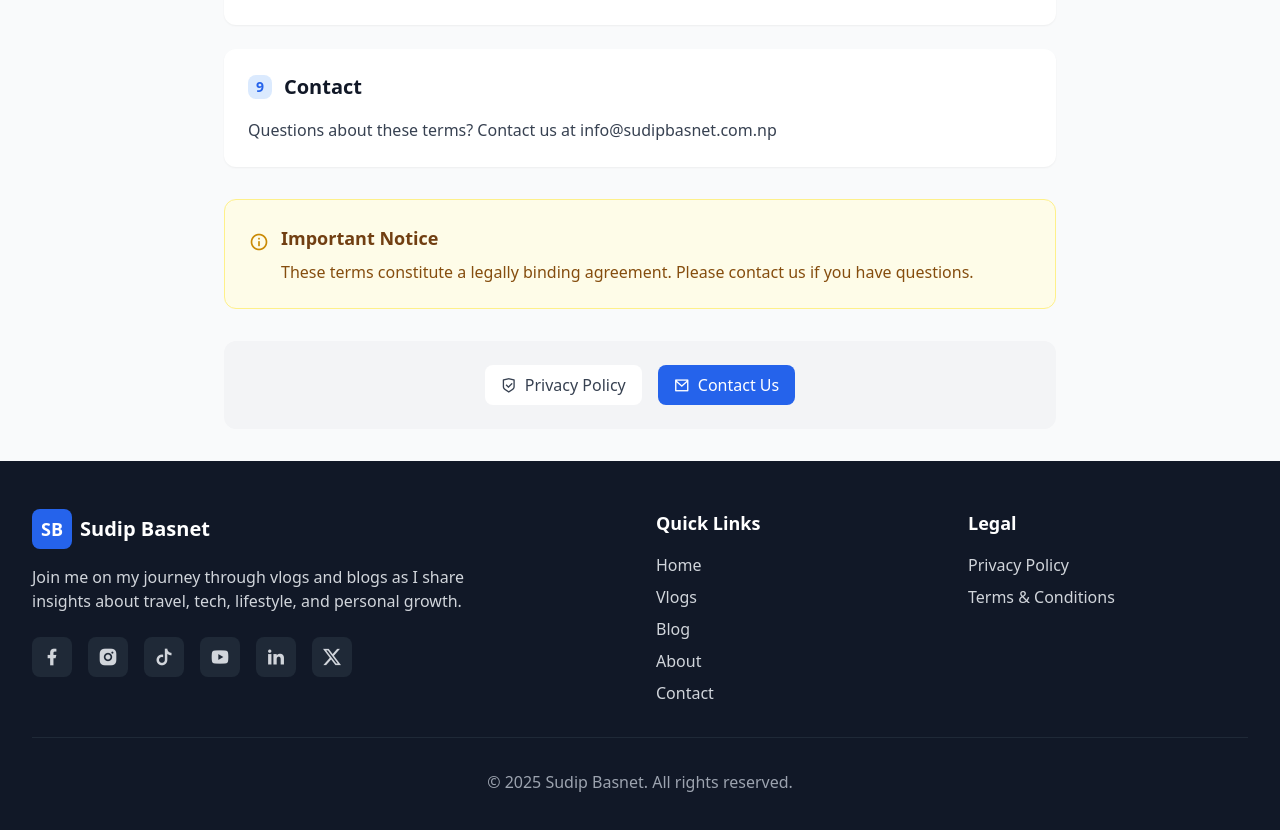
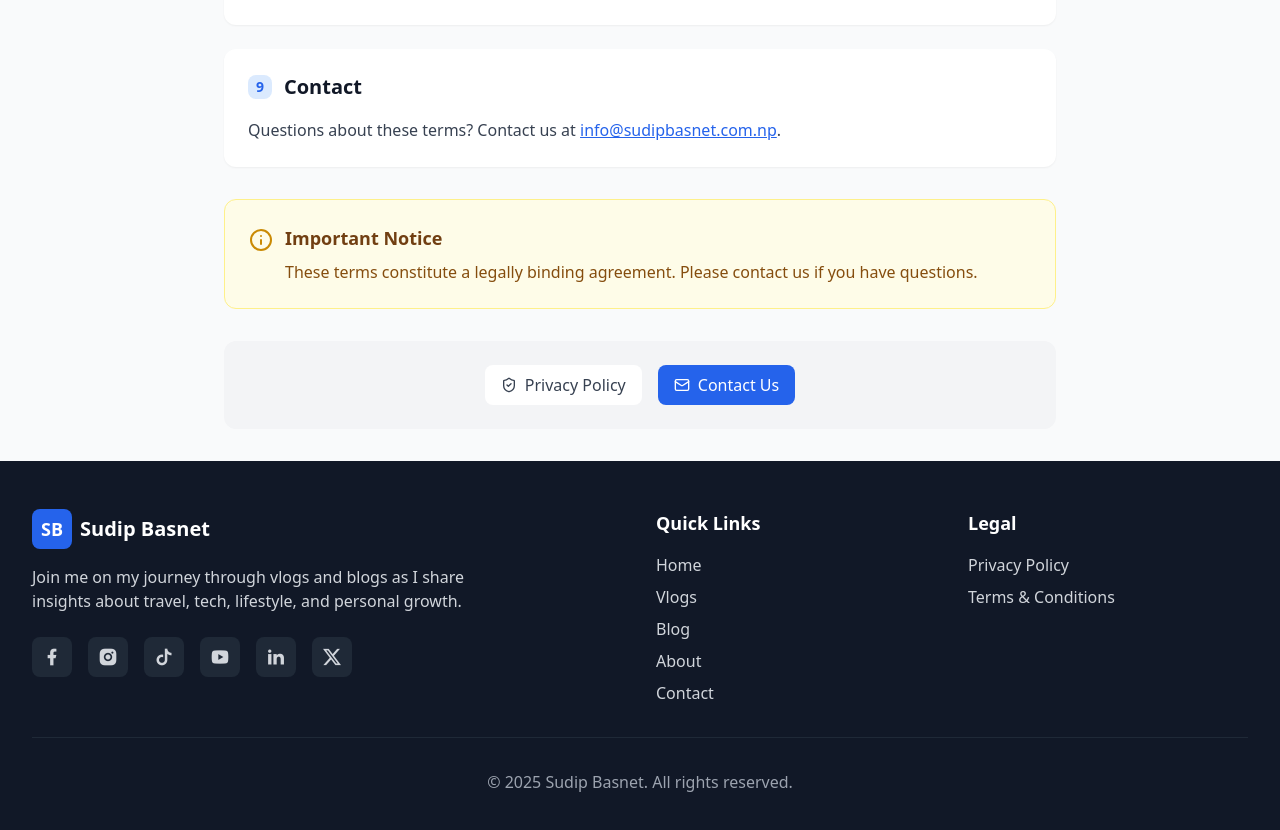
Before and after one commit to virtualsudip/sudipbasnet.com.np-v4, a React (Vite) app: page /terms in a window 1280 px wide. Shown: the part 1704-2534 px from the top of the page. Built offline with nearby package versions, Linux system fonts and the light colour scheme.

Commit message:
Update page.tsx

```diff
--- a/src/pages/terms/page.tsx
+++ b/src/pages/terms/page.tsx
@@ -1,6 +1,6 @@
-
 import Header from '../../components/feature/Header';
 import Footer from '../../components/feature/Footer';
+import { Info, ShieldCheck, Mail } from "lucide-react";
 
 export default function Terms() {
   const sections = [
@@ -62,7 +62,15 @@ export default function Terms() {
     {
       title: "Contact",
       content: [
-        "Questions about these terms? Contact us at info@sudipbasnet.com.np"
+        <>
+          Questions about these terms? Contact us at{" "}
+          <a
+            href="mailto:info@sudipbasnet.com.np"
+            className="text-blue-600 dark:text-blue-400 underline"
+          >
+            info@sudipbasnet.com.np
+          </a>.
+        </>
       ]
     }
   ];
@@ -74,13 +82,11 @@ export default function Terms() {
       <div className="max-w-4xl mx-auto px-4 sm:px-6 lg:px-8 py-8">
         {/* Header */}
         <div className="text-center mb-12">
-          <h1 className="text-4xl font-bold text-gray-900 dark:text-white mb-4">Terms & Conditions</h1>
+          <h1 className="text-4xl font-bold text-gray-900 dark:text-white mb-4">
+            Terms & Conditions
+          </h1>
           <p className="text-lg text-gray-600 dark:text-gray-300">
-            Last updated: {new Date().toLocaleDateString('en-US', {
-              year: 'numeric',
-              month: 'long',
-              day: 'numeric'
-            })}
+            Last updated: September 17, 2025
           </p>
         </div>
 
@@ -94,7 +100,10 @@ export default function Terms() {
         {/* Terms Sections */}
         <div className="space-y-6">
           {sections.map((section, index) => (
-            <div key={index} className="bg-white dark:bg-gray-800 rounded-xl shadow-sm p-6">
+            <div
+              key={index}
+              className="bg-white dark:bg-gray-800 rounded-xl shadow-sm p-6"
+            >
               <h2 className="text-xl font-bold text-gray-900 dark:text-white mb-4 flex items-center">
                 <span className="w-6 h-6 bg-blue-100 dark:bg-blue-800 text-blue-600 dark:text-blue-300 rounded-lg flex items-center justify-center text-sm font-bold mr-3">
                   {index + 1}
@@ -103,7 +112,10 @@ export default function Terms() {
               </h2>
               <div className="space-y-3">
                 {section.content.map((paragraph, pIndex) => (
-                  <p key={pIndex} className="text-gray-700 dark:text-gray-300 leading-relaxed">
+                  <p
+                    key={pIndex}
+                    className="text-gray-700 dark:text-gray-300 leading-relaxed"
+                  >
                     {paragraph}
                   </p>
                 ))}
@@ -115,9 +127,11 @@ export default function Terms() {
         {/* Important Notice */}
         <div className="bg-yellow-50 dark:bg-yellow-900/20 border border-yellow-200 dark:border-yellow-700 rounded-xl p-6 mt-8">
           <div className="flex items-start">
-            <i className="ri-information-line text-xl text-yellow-600 dark:text-yellow-400 mr-3 flex-shrink-0 mt-1"></i>
+            <Info className="text-xl text-yellow-600 dark:text-yellow-400 mr-3 flex-shrink-0 mt-1" />
             <div>
-              <h3 className="text-lg font-semibold text-yellow-900 dark:text-yellow-300 mb-2">Important Notice</h3>
+              <h3 className="text-lg font-semibold text-yellow-900 dark:text-yellow-300 mb-2">
+                Important Notice
+              </h3>
               <p className="text-yellow-800 dark:text-yellow-200">
                 These terms constitute a legally binding agreement. Please contact us if you have questions.
               </p>
@@ -132,14 +146,14 @@ export default function Terms() {
               href="/privacy"
               className="inline-flex items-center px-4 py-2 bg-white dark:bg-gray-700 text-gray-700 dark:text-gray-300 rounded-lg hover:bg-gray-50 dark:hover:bg-gray-600 transition-colors cursor-pointer"
             >
-              <i className="ri-shield-check-line mr-2"></i>
+              <ShieldCheck className="mr-2 w-4 h-4" />
               Privacy Policy
             </a>
             <a
               href="/contact"
               className="inline-flex items-center px-4 py-2 bg-blue-600 dark:bg-blue-700 text-white rounded-lg hover:bg-blue-700 dark:hover:bg-blue-600 transition-colors cursor-pointer"
             >
-              <i className="ri-mail-line mr-2"></i>
+              <Mail className="mr-2 w-4 h-4" />
               Contact Us
             </a>
           </div>
```
